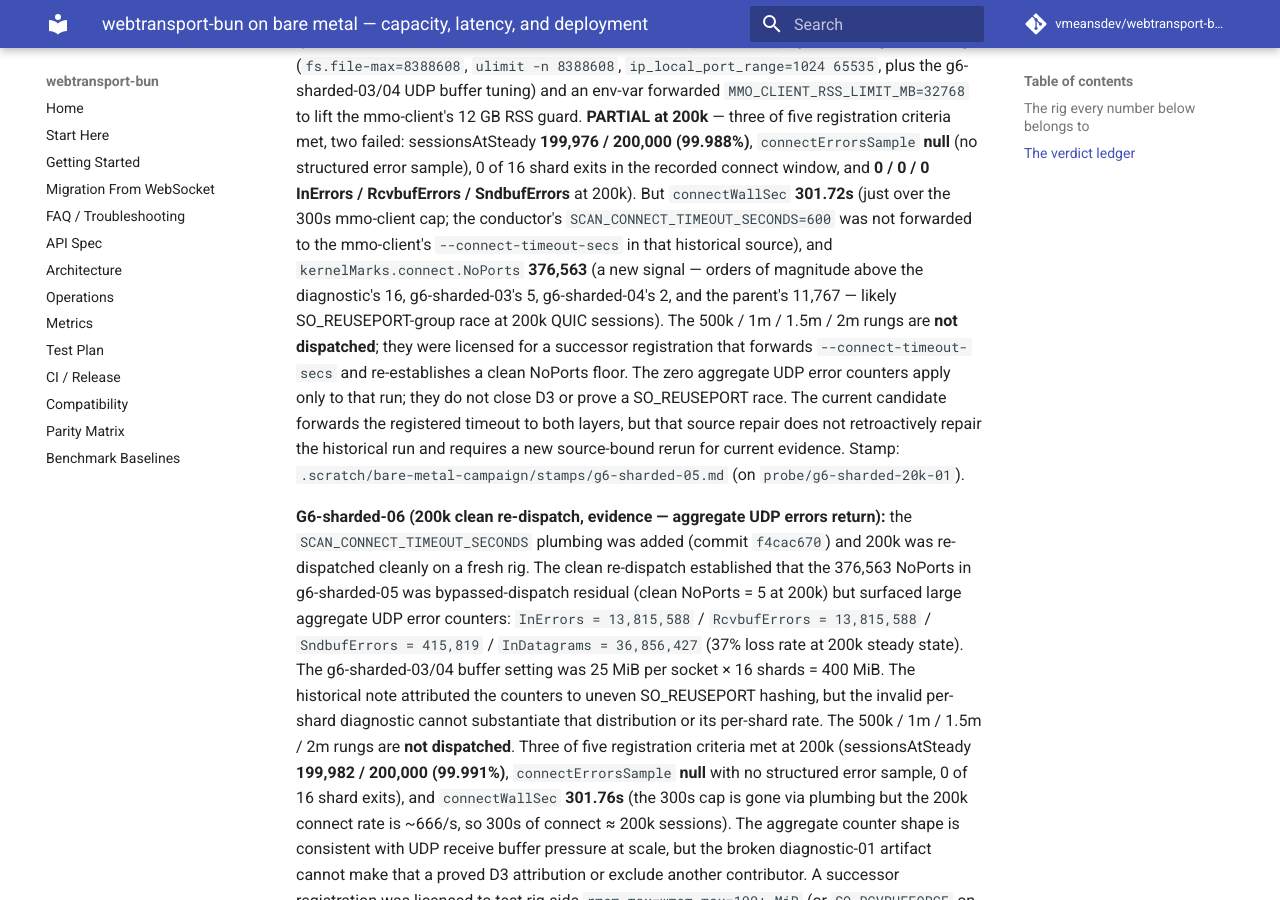
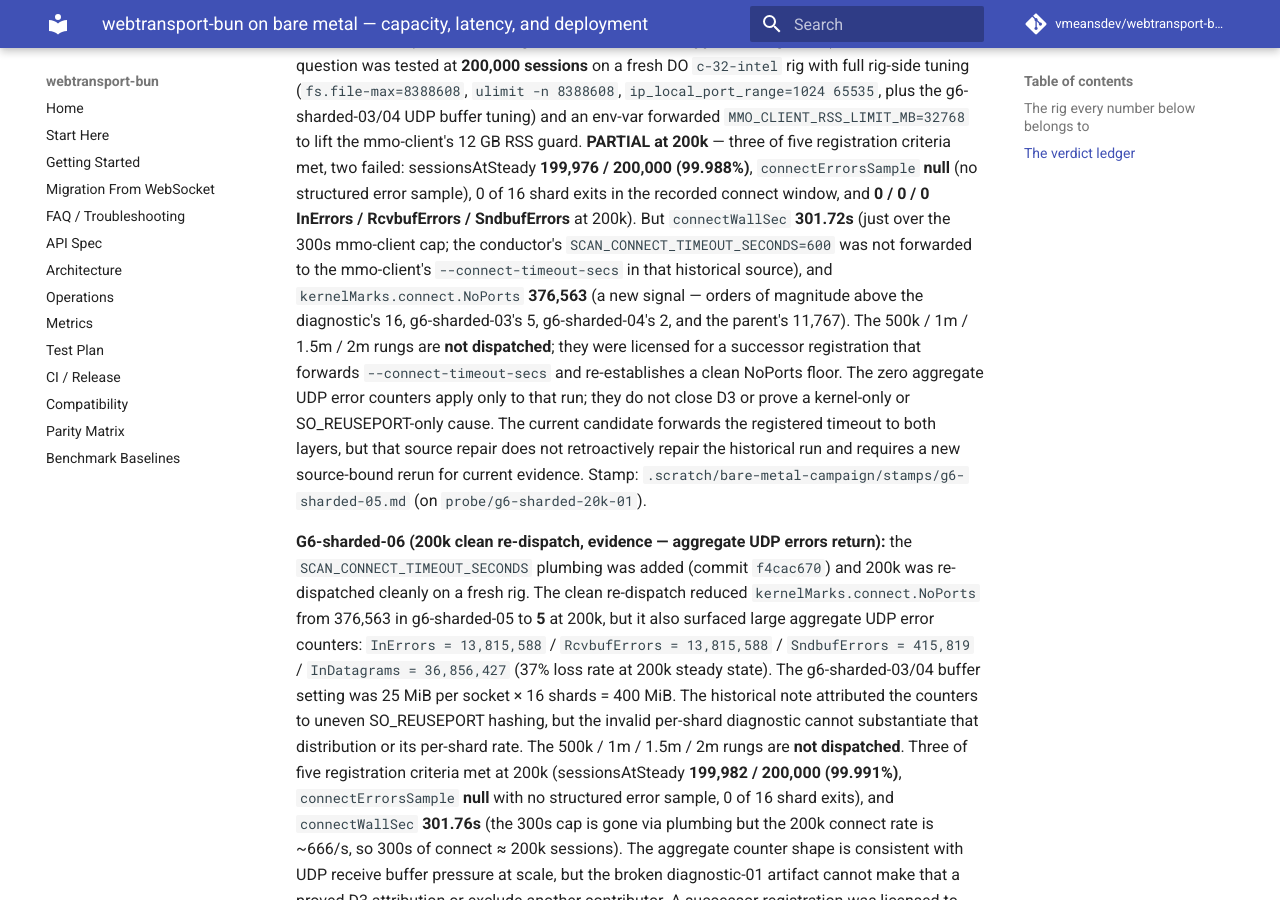
Before and after one commit to vmeansdev/webtransport-bun, an MkDocs documentation site: the page built from docs/research/2026-08-21-bare-metal-capacity.md, in a window 1280 px wide and 900 px high, scrolled down 4081 px. Built offline with MkDocs 1.6.1 and Material for MkDocs 9.7.7, drawn with Linux system fonts in a browser that asks for light colours; comment, search, counter and statistics services are not loaded; some of the changed text lies outside the part shown.

Commit message:
Tighten G6 capacity note evidence boundaries

```diff
--- a/docs/research/2026-08-21-bare-metal-capacity.md
+++ b/docs/research/2026-08-21-bare-metal-capacity.md
@@ -152,12 +153,12 @@ was not forwarded to the mmo-client's `--connect-timeout-secs` in that
 historical source), and
 `kernelMarks.connect.NoPorts` **376,563** (a new signal — orders of
 magnitude above the diagnostic's 16, g6-sharded-03's 5, g6-sharded-04's
-2, and the parent's 11,767 — likely SO_REUSEPORT-group race at 200k
-QUIC sessions). The 500k / 1m / 1.5m / 2m rungs are **not dispatched**;
+2, and the parent's 11,767). The 500k / 1m / 1.5m / 2m rungs are
+**not dispatched**;
 they were licensed for a successor registration that forwards
 `--connect-timeout-secs` and re-establishes a clean NoPorts floor. The zero
 aggregate UDP error counters apply only to that run; they do not close D3 or
-prove a SO_REUSEPORT race. The current candidate forwards the registered timeout
+prove a kernel-only or SO_REUSEPORT-only cause. The current candidate forwards the registered timeout
 to both layers, but that source repair does not retroactively repair the
 historical run and requires a new source-bound rerun for current evidence.
 Stamp: `.scratch/bare-metal-campaign/stamps/g6-sharded-05.md`
@@ -166,9 +167,9 @@ Stamp: `.scratch/bare-metal-campaign/stamps/g6-sharded-05.md`
 **G6-sharded-06 (200k clean re-dispatch, evidence — aggregate UDP errors
 return):** the `SCAN_CONNECT_TIMEOUT_SECONDS` plumbing was added
 (commit `f4cac670`) and 200k was re-dispatched cleanly on a fresh
-rig. The clean re-dispatch established that the 376,563 NoPorts in
-g6-sharded-05 was bypassed-dispatch residual (clean NoPorts = 5 at
-200k) but surfaced large aggregate UDP error counters: `InErrors = 13,815,588`
+rig. The clean re-dispatch reduced `kernelMarks.connect.NoPorts` from
+376,563 in g6-sharded-05 to **5** at 200k, but it also surfaced large
+aggregate UDP error counters: `InErrors = 13,815,588`
 / `RcvbufErrors = 13,815,588` / `SndbufErrors = 415,819` /
 `InDatagrams = 36,856,427` (37% loss rate at 200k steady state). The
 g6-sharded-03/04 buffer setting was 25 MiB per socket × 16 shards = 400 MiB.
```
Also changed, not shown: other parts of docs/research/2026-08-21-bare-metal-capacity.md (+2 -1 lines), 1 other file.
